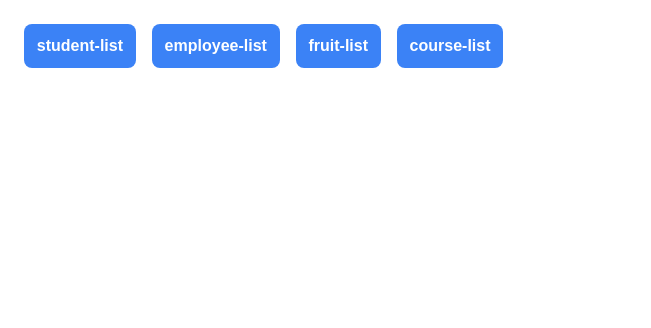
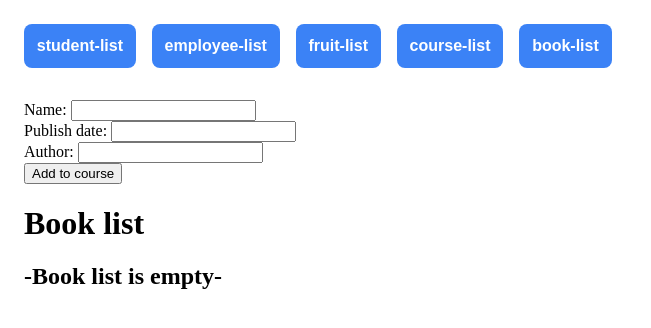
Before and after one commit to devken4u/angular-50-ds-services, an Angular app: page /book-list in a window 1280 px wide. Before the commit this address led to /. Shown: the top 328 px of the page, without its empty margins (0-651 px from the left). Built offline with nearby package versions, Linux system fonts and the light colour scheme.

Commit message:
feat(book list): Added book list component

```diff
--- a/src/app/app.module.ts
+++ b/src/app/app.module.ts
@@ -8,6 +8,7 @@ import { StudentListComponent } from './student-list/student-list.component';
 import { EmployeeListComponent } from './employee-list/employee-list.component';
 import { FruitListComponent } from './fruit-list/fruit-list.component';
 import { CourseListComponent } from './course-list/course-list.component';
+import { BookListComponent } from './book-list/book-list.component';
 
 @NgModule({
   declarations: [
@@ -15,7 +16,8 @@ import { CourseListComponent } from './course-list/course-list.component';
     StudentListComponent,
     EmployeeListComponent,
     FruitListComponent,
-    CourseListComponent
+    CourseListComponent,
+    BookListComponent,
   ],
   imports: [
     RouterOutlet,
--- a/src/app/app.routes.ts
+++ b/src/app/app.routes.ts
@@ -3,6 +3,7 @@ import { StudentListComponent } from './student-list/student-list.component';
 import { EmployeeListComponent } from './employee-list/employee-list.component';
 import { FruitListComponent } from './fruit-list/fruit-list.component';
 import { CourseListComponent } from './course-list/course-list.component';
+import { BookListComponent } from './book-list/book-list.component';
 
 export const routes: Routes = [
   { path: '', redirectTo: 'student-list', pathMatch: 'full' },
@@ -10,4 +11,5 @@ export const routes: Routes = [
   { path: 'employee-list', component: EmployeeListComponent },
   { path: 'fruit-list', component: FruitListComponent },
   { path: 'course-list', component: CourseListComponent },
+  { path: 'book-list', component: BookListComponent },
 ];
--- /dev/null
+++ b/src/app/book-list/book-list.component.html
@@ -0,0 +1,32 @@
+<main>
+  <div>
+    <label for="name">Name: </label>
+    <input type="text" id="name" [(ngModel)]="name" />
+    <br />
+    <label for="publish-date">Publish date: </label>
+    <input type="text" id="publish-date" [(ngModel)]="publishDate" />
+    <br />
+    <label for="author">Author: </label>
+    <input type="text" id="author" [(ngModel)]="author" />
+    <br />
+    <button (click)="add()">Add to course</button>
+  </div>
+  <div>
+    <h1>Book list</h1>
+    @if( bookList.length === 0){
+    <h2>-Book list is empty-</h2>
+    }@else{
+    <ol>
+      @for( book of bookList; track $index){
+      <li [style.marginBottom]="'20px'">
+        Name: {{ book.name }}
+        <br />
+        Publish date: {{ book.publishDate }}
+        <br />
+        Author: {{ book.author }}
+      </li>
+      }
+    </ol>
+    }
+  </div>
+</main>
--- /dev/null
+++ b/src/app/book-list/book-list.component.ts
@@ -0,0 +1,26 @@
+import { Component } from '@angular/core';
+import { Book } from '../types';
+
+@Component({
+  selector: 'app-book-list',
+  templateUrl: './book-list.component.html',
+  styleUrl: './book-list.component.css',
+})
+export class BookListComponent {
+  bookList: Book[] = [];
+
+  name: string = '';
+  publishDate: string = '';
+  author: string = '';
+
+  add() {
+    this.bookList.push({
+      name: this.name,
+      publishDate: this.publishDate,
+      author: this.author,
+    });
+    this.name = '';
+    this.publishDate = '';
+    this.author = '';
+  }
+}
--- a/src/app/types.ts
+++ b/src/app/types.ts
@@ -17,3 +17,9 @@ export type Course = {
   code: string;
   name: string;
 };
+
+export type Book = {
+  name: string;
+  publishDate: string;
+  author: string;
+};
```
Also changed, not shown: src/app/book-list/book-list.component.css (added), 1 other file (tests, documents, lock files or other folders).
